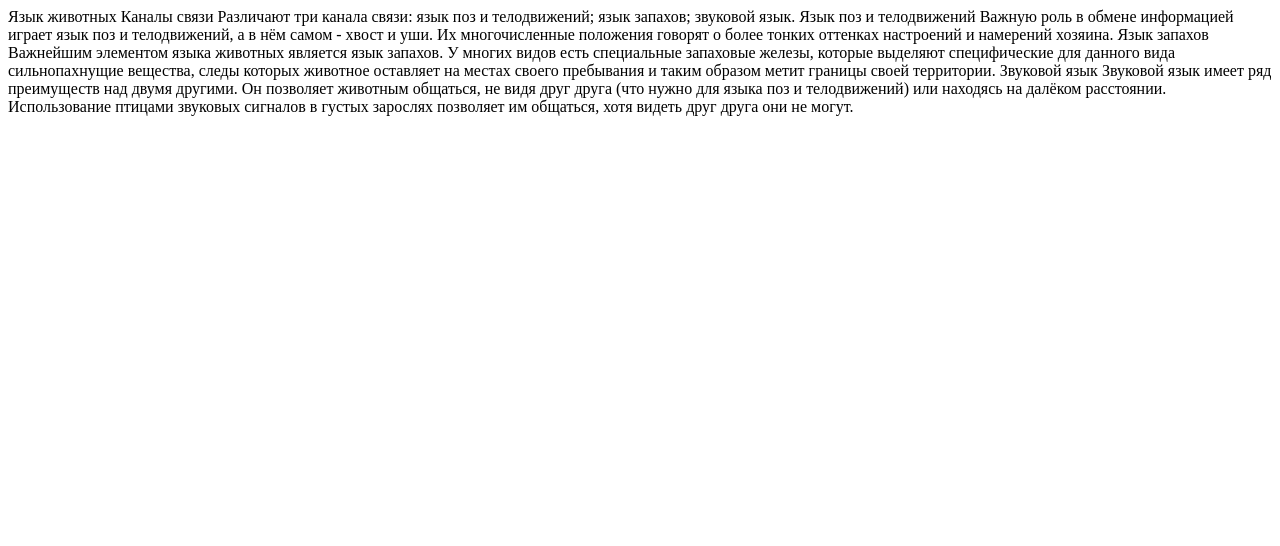
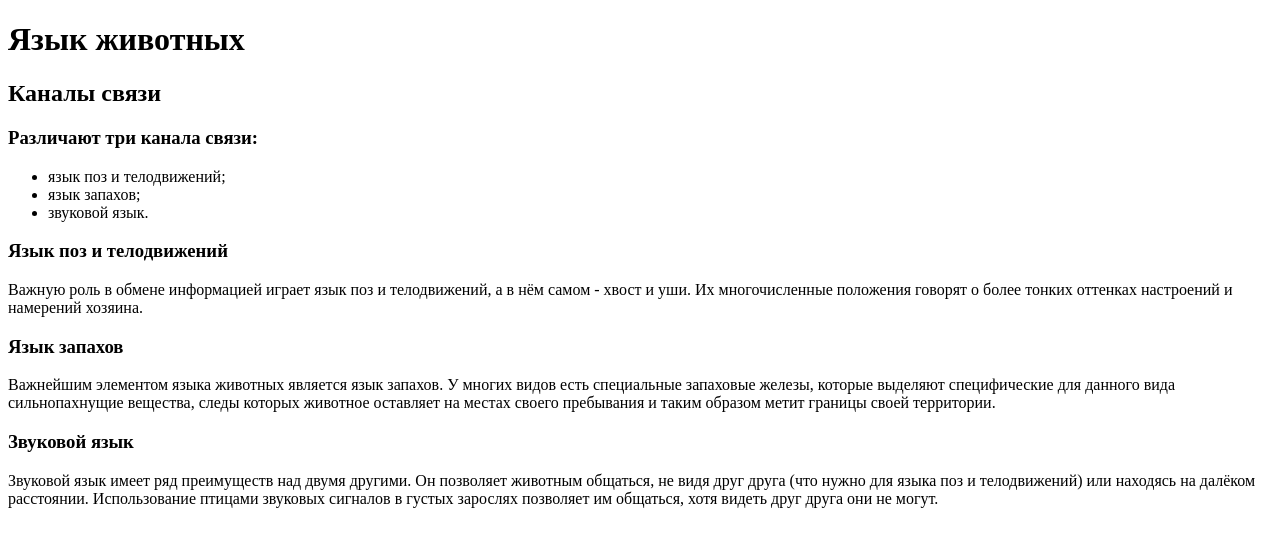
Before and after one commit to yura-r/hometask, a plain HTML site: page hometask-2/animal-language.html in a window 1280 px wide. Drawn offline with Linux system fonts and the light colour scheme.

Commit message:
Hometask-2 done

```diff
--- a/hometask-2/animal-language.html
+++ b/hometask-2/animal-language.html
@@ -4,28 +4,31 @@
     <meta charset="UTF-8">
     <title>hometask-2</title>
 </head>
-<body>
-﻿Язык животных
+<h1>﻿Язык животных</h1>
 
-Каналы связи
+  <h2>Каналы связи</h2>
 
-Различают три канала связи:
-язык поз и телодвижений;
-язык запахов;
-звуковой язык.
-
-Язык поз и телодвижений
+   <h3>Различают три канала связи:</h3>
+<ul>
+    <li> язык поз и телодвижений;</li>
+    <li> язык запахов;</li>
+    <li> звуковой язык.</li>
+</ul>
+   <h3>Язык поз и телодвижений</h3>
+<p>
     Важную роль в обмене информацией играет язык поз и телодвижений, а в нём самом - хвост и уши. Их многочисленные
     положения говорят о более тонких оттенках настроений и намерений хозяина.
-
-Язык запахов
+</p>
+<h3> Язык запахов</h3>
+<p>
     Важнейшим элементом языка животных является язык запахов. У многих видов есть специальные запаховые железы, которые
     выделяют специфические для данного вида сильнопахнущие вещества, следы которых животное оставляет на местах своего
     пребывания и таким образом метит границы своей территории.
-
-Звуковой язык
+</p>
+    <h3>Звуковой язык</h3>
+<p>
     Звуковой язык имеет ряд преимуществ над двумя другими. Он позволяет животным общаться, не видя друг друга (что нужно для
     языка поз и телодвижений) или находясь на далёком расстоянии. Использование птицами звуковых сигналов в густых зарослях
     позволяет им общаться, хотя видеть друг друга они не могут.
-</body>
+</p>
 </html>
```
Lines whose indentation alone changed are shown as unchanged.
